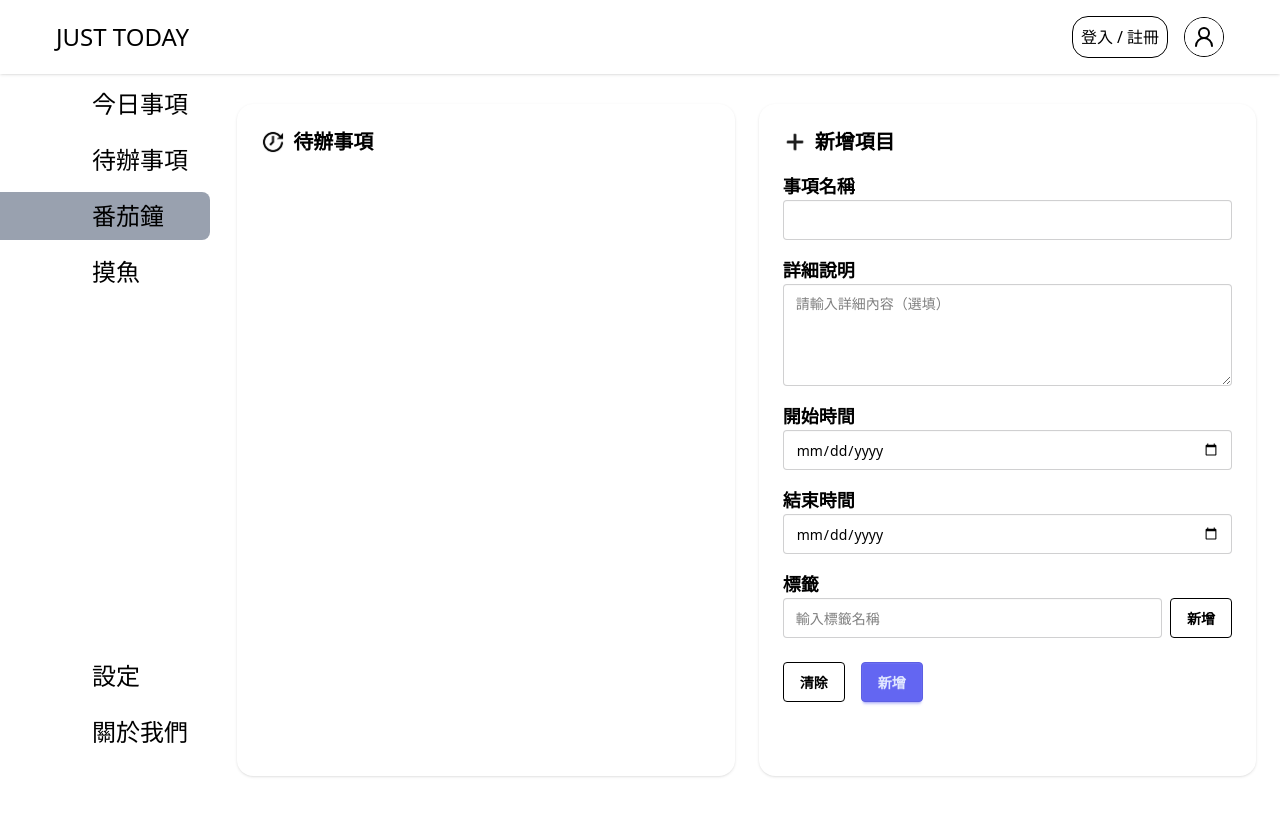
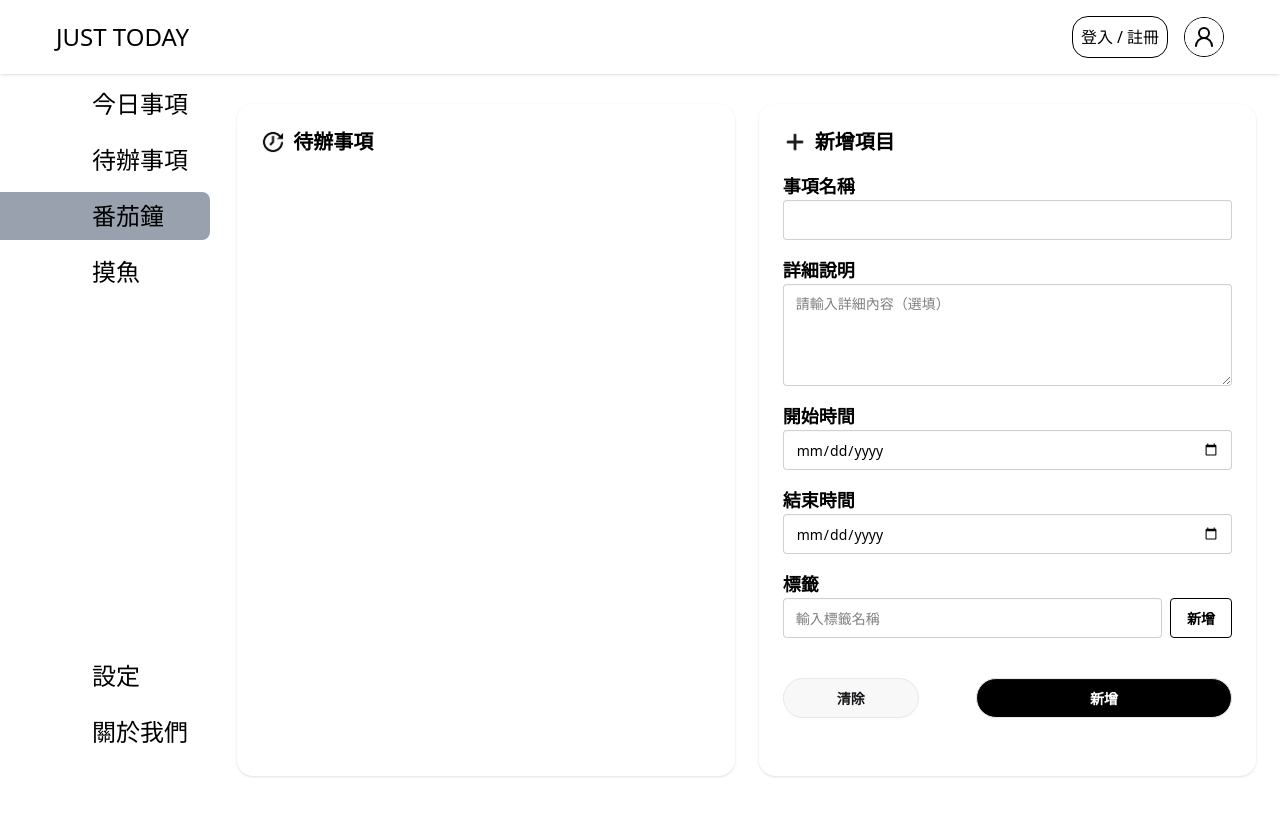
Before and after one commit to emba2ra3star/NTUEDTD_REACT_Just-Today, a React (Vite) app: page /TodoList in a window 1280 px wide. Built offline with nearby package versions, Linux system fonts and the light colour scheme.

Commit message:
change form btn size

```diff
--- a/src/components/todolist/FormSection.jsx
+++ b/src/components/todolist/FormSection.jsx
@@ -92,13 +92,13 @@ function FormSection() {
         </div>
       </div>
 
-      <div className="flex gap-4">
-        <button type="button" onClick={handleClear} className="btn btn-outline">
+      <div className="flex justify-between pt-4">
+        <button type="button" onClick={handleClear} className="btn w-34 rounded-full">
           清除
         </button>
         <button
             type="button"
-            className="btn btn-primary"
+            className="btn w-64 rounded-full bg-black text-white"
             onClick={() => {
               setTasks([
                 ...tasks,
--- a/src/pages/FishGame.jsx
+++ b/src/pages/FishGame.jsx
@@ -39,7 +39,7 @@ function FishGame() {
   };
 
   return (
-    <div className="pt-16 px-4 bg-cover min-h-screen">
+    <div className="flex-2 px-6 pb-10 bg-blue-50 flex items-center justify-center">
       <ScoreBar
         score={score}               // Redux來的
         clickCount={clickCount}     // local state
```
Also changed, not shown: src/pages/Setup.jsx (added).
